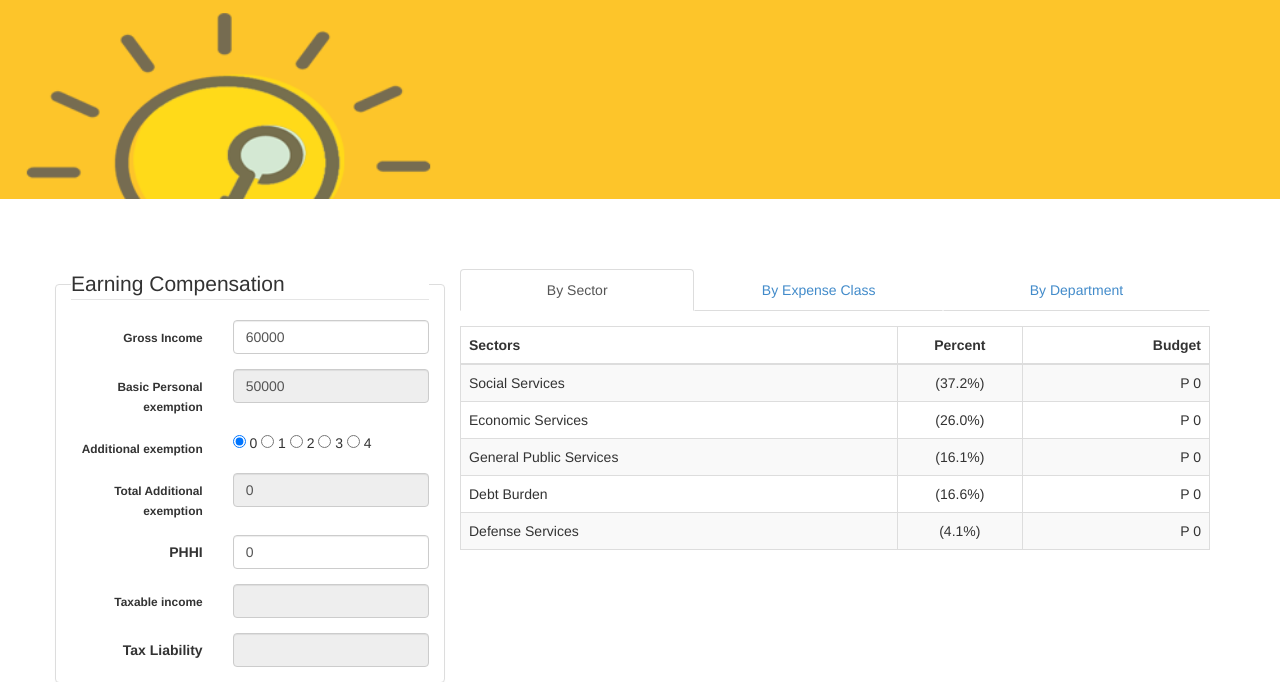
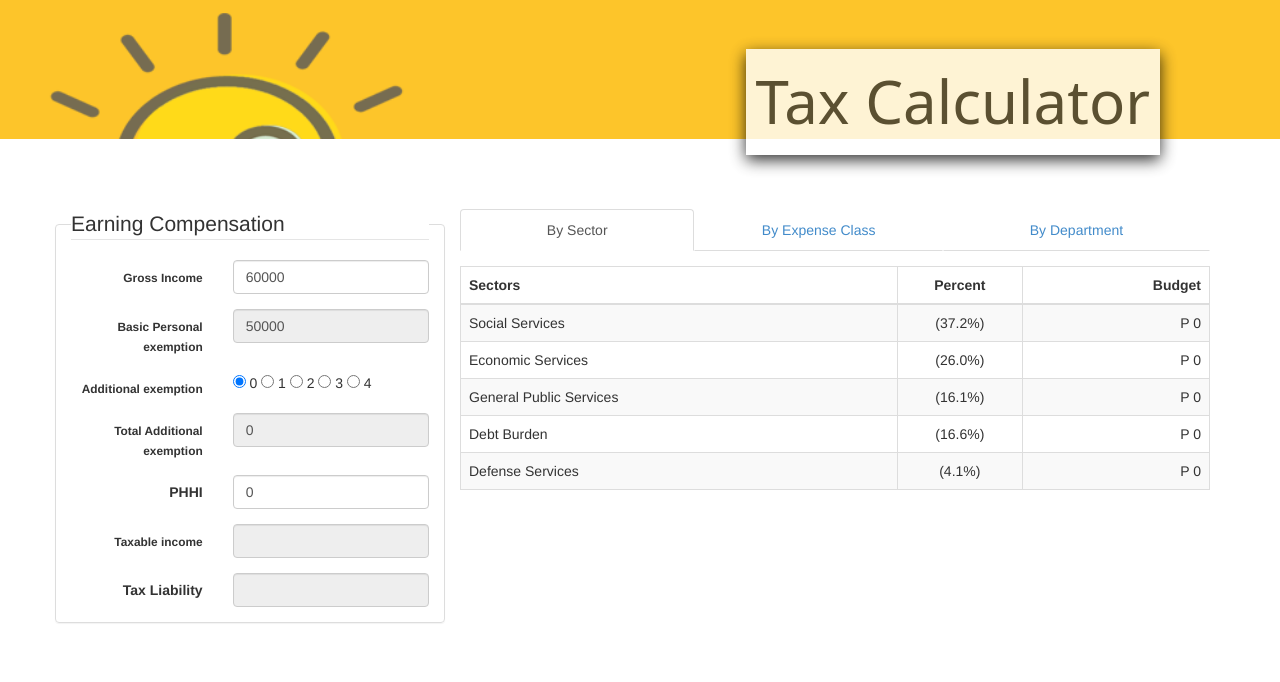
Before and after one commit to wizardspro/taxTrackPH, a PHP site: page /taxcalc.html in a window 1280 px wide. Shown: the part 51-733 px from the top of the page. Run offline with PHP 8.4, Linux system fonts and the light colour scheme.

Commit message:
edited module 1 and 3

```diff
--- a/assets/css/template.css
+++ b/assets/css/template.css
@@ -8,7 +8,7 @@
     -moz-background-size: cover;
     -o-background-size: cover;
     background-size: cover;
-    height: 200px;
+    height: 140px;
 }
 .login_btn{
     background-color: #3b5999;
--- a/module2.html
+++ b/module2.html
@@ -63,6 +63,7 @@
         </nav>
         <div class="banner">
             <div class="container">
+                <div style="font-size:60px;box-shadow:0px 5px 15px #000;background-color:#fff;padding:10px;font-family:sans;opacity:0.8;" class="pull-right">Tax Calculator</div>
             </div>
         </div>
         <div class="container" id="site_content">
--- a/taxcalc.html
+++ b/taxcalc.html
@@ -60,6 +60,7 @@
         </nav>
         <div class="banner">
             <div class="container">
+                <div style="font-size:60px;box-shadow:0px 5px 15px #000;background-color:#fff;padding:10px;font-family:sans;opacity:0.8;" class="pull-right">Tax Calculator</div>
             </div>
         </div>
         <div class="container" id="site_content">
```
